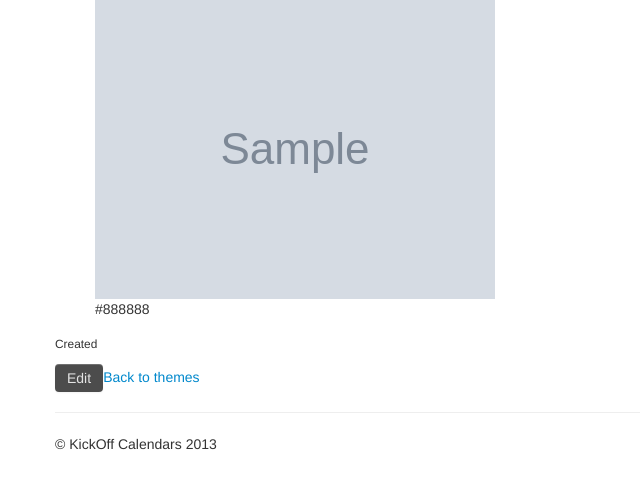
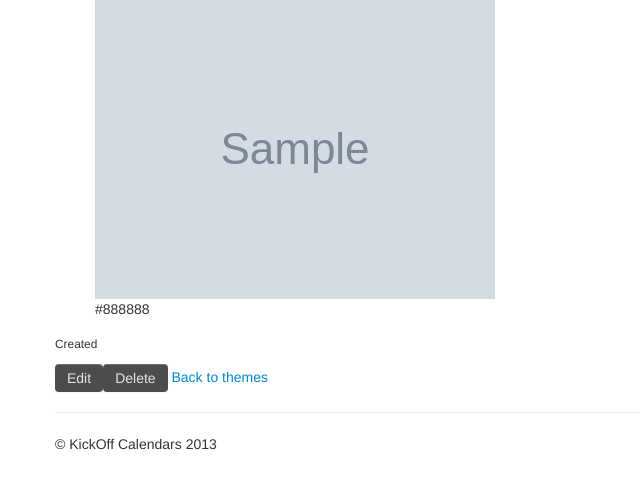
Before and after one commit to si/kickoff, a CakePHP app: the page made by app/View/Themes/scaffold.view.ctp in a window 1280 px wide. Shown: the part 105-594 px from the top of the page, without its empty margins (0-640 px from the left). Run offline with PHP 8.4 and a stand-in for CakePHP, Linux system fonts and the light colour scheme; the template is opened without the code that fills it: most values are stand-ins (such as "Sample title", 1, 10 or a date in 2020); grey boxes marked "Sample" are stand-in pictures; data that the repository does not hold is empty; some libraries are stand-ins or nearby versions; some web fonts are replaced.

Commit message:
Added delete action to Theme detail view

```diff
--- a/app/View/Themes/scaffold.view.ctp
+++ b/app/View/Themes/scaffold.view.ctp
@@ -18,4 +18,9 @@ if(isset($theme['Theme']['primary_colour']) && $theme['Theme']['primary_colour']
 <p><small>Created <?php echo $this->Time->niceShort($theme['Theme']['created']); ?></small></p>
 
 <?php echo $this->Html->link('Edit', array('action'=>'form', $theme['Theme']['id']), array('class'=>'btn')); ?>
+<?php echo $this->Form->postLink( 'Delete',
+    array('action' => 'delete', $theme['Theme']['id']),
+    array('confirm' => 'Are you sure?', 'class'=>'btn') );
+?>
+
 <?php echo $this->Html->link('Back to themes', array('action'=>'index')); ?>
```
